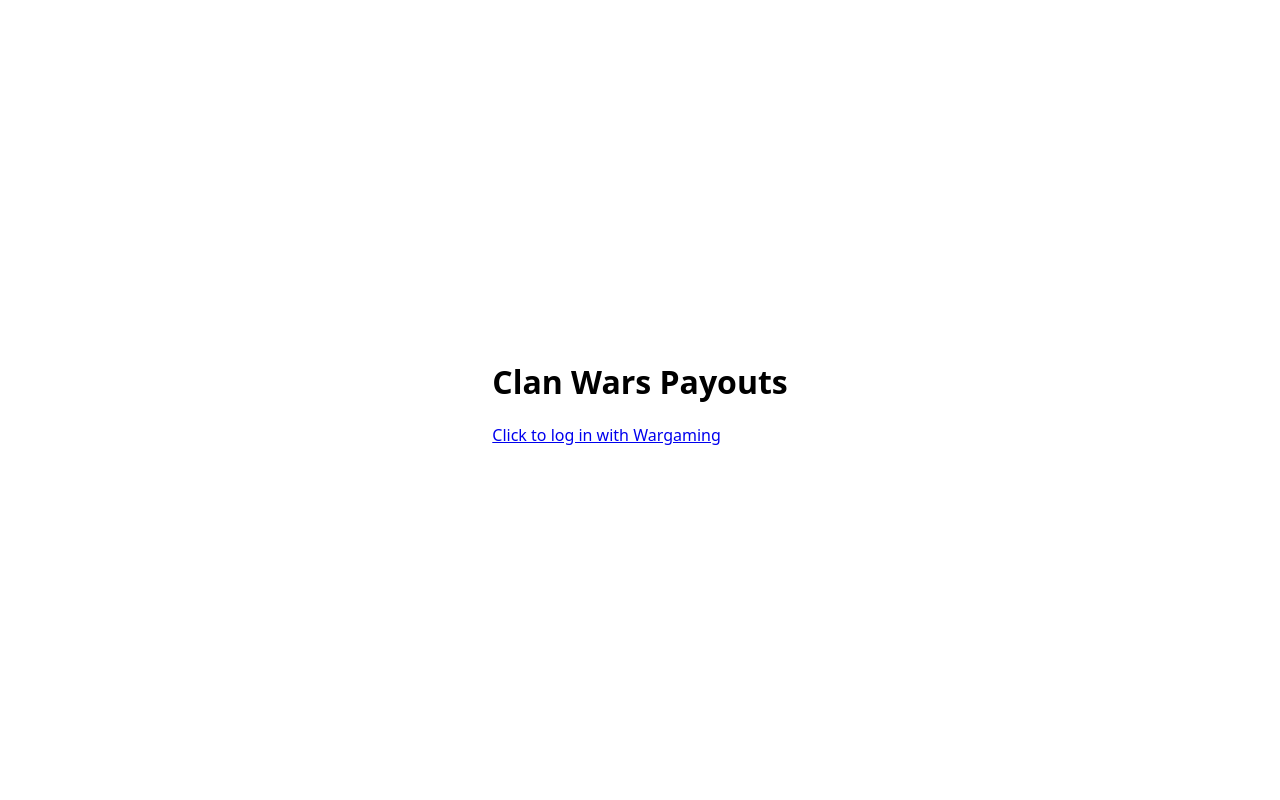
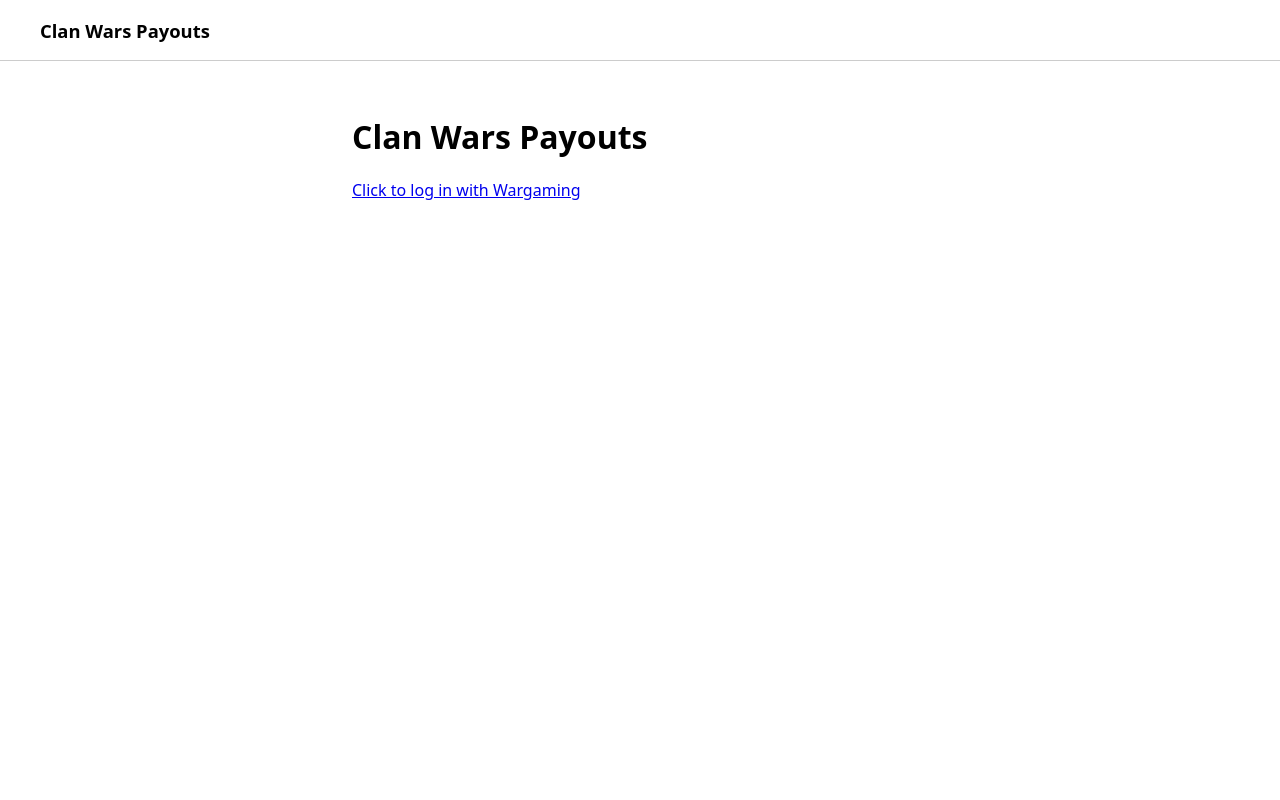
Before and after one commit to teng1m/clan-wars-payouts, a FastAPI app: page / in a window 1280 px wide. Run offline with FastAPI, Linux system fonts and the light colour scheme.

Commit message:
add top bar

```diff
--- a/app/main.py
+++ b/app/main.py
@@ -69,6 +69,7 @@ def get_or_create_todays_code(db: Session, clan_id: int) -> AttendanceCode:
 
 TEMPLATES_DIR = Path(__file__).parent / "templates"
 templates = Jinja2Templates(directory=TEMPLATES_DIR)
+templates.env.globals["admin_roles"] = ADMIN_ROLES
 
 
 @asynccontextmanager
--- a/app/static/style.css
+++ b/app/static/style.css
@@ -5,14 +5,55 @@
 
 body {
     margin: 0;
-    display: grid;
-    place-items: center;
+    display: flex;
+    flex-direction: column;
     min-height: 100dvh;
 }
 
+.topbar {
+    display: flex;
+    align-items: center;
+    gap: 1rem;
+    padding: 1.1rem 2.5rem;
+    border-bottom: 1px solid color-mix(in srgb, currentColor 20%, transparent);
+}
+
+.topbar a,
+.topbar button {
+    font: inherit;
+    font-size: 1.15rem;
+    font-weight: 700;
+    color: inherit;
+    text-decoration: none;
+    background: none;
+    border: none;
+    padding: 0;
+    cursor: pointer;
+}
+
+.topbar a:hover,
+.topbar button:hover {
+    text-decoration: underline;
+}
+
+.topbar-right {
+    margin-left: auto;
+    display: flex;
+    align-items: center;
+    gap: 2.5rem;
+}
+
+.topbar-right form {
+    display: inline;
+    margin: 0;
+}
+
 main {
+    width: 100%;
     max-width: 40rem;
     padding: 2rem;
+    margin-inline: auto;
+    box-sizing: border-box;
 }
 
 button {
--- a/app/templates/home.html
+++ b/app/templates/home.html
@@ -25,15 +25,9 @@
     </label>
     <button type="submit">Submit</button>
 </form>
-{% endif %} {% if user.clan_role in admin_roles %}
-<p><a href="/admin">Go to Admin</a></p>
 {% endif %} {% else %}
 <p>You're not part of a clan!</p>
 {% endif %}
-
-<form action="/logout" method="post">
-    <button type="submit">Log out</button>
-</form>
 {% else %}
 <p><a href="/login">Click to log in with Wargaming</a></p>
 {% endif %} {% endblock %}
--- a/app/templates/layout.html
+++ b/app/templates/layout.html
@@ -8,6 +8,19 @@
         {% block head_extra %}{% endblock %}
     </head>
     <body>
+        <header class="topbar">
+            <a href="/" class="brand">Clan Wars Payouts</a>
+            <nav class="topbar-right">
+                {% if user %}
+                {% if user.clan_role in admin_roles %}
+                <a href="/admin">Admin Panel</a>
+                {% endif %}
+                <form action="/logout" method="post">
+                    <button type="submit">Log out</button>
+                </form>
+                {% endif %}
+            </nav>
+        </header>
         <main>{% block content %}{% endblock %}</main>
     </body>
 </html>
```
